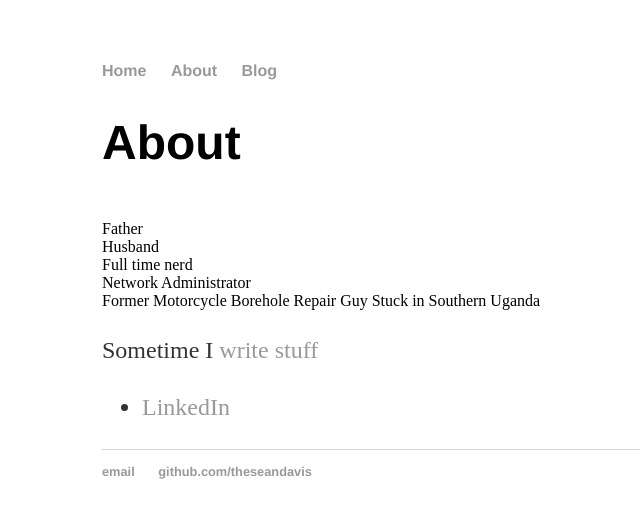
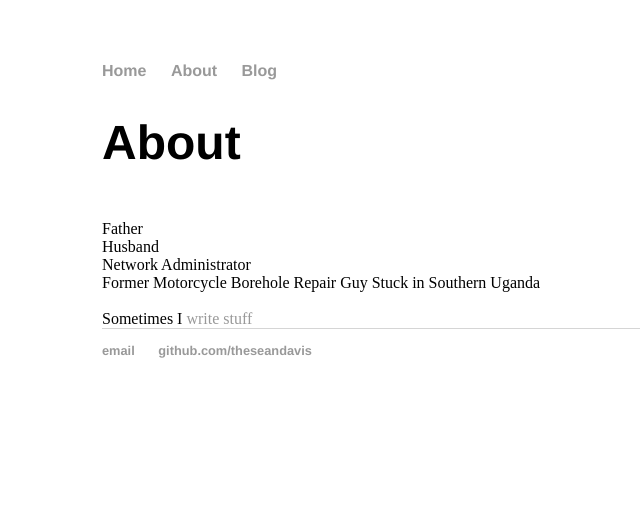
Before and after one commit to theseandavis/theseandavis.github.io, a Jekyll site: the page built from about/index.html, in a window 1280 px wide. Shown: the top 518 px of the page, without its empty margins (90-730 px from the left). Built offline with Jekyll 4.4.1, drawn with Linux system fonts in a browser that asks for light colours.

Commit message:
Update index.html

```diff
--- a/about/index.html
+++ b/about/index.html
@@ -7,12 +7,7 @@ title: About Sean Davis
 			<h1>About</h1>
 			<br>Father
 			<br>Husband
-			<br>Full time nerd
 			<br>Network Administrator
 			<br>Former Motorcycle Borehole Repair Guy Stuck in Southern Uganda
-			<p>Sometime I <a href="/blog">write stuff</a>
-			<ul class="contacts">
-				<!-- <li><a href="https://twitter.com/theuean">@theuean</a></li> -->
-				<li><a href="https://ca.linkedin.com/in/theseandavis">LinkedIn</a></li>
-				</ul>
+			<br><br>Sometimes I <a href="/blog">write stuff</a>
 		</div>
```
